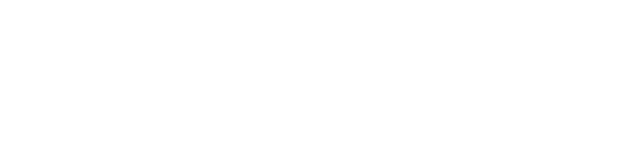
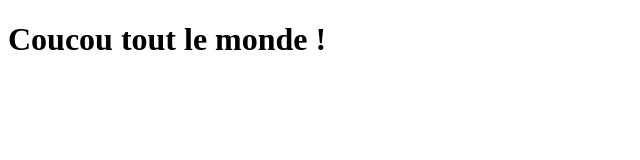
Before and after one commit to SGALT/git-branches-demo, a plain HTML site: page index.html in a window 1280 px wide. Shown: the whole page, without its empty margins (0-640 px from the left). Drawn offline with Linux system fonts and the light colour scheme.

Commit message:
Add of h1 title in index

```diff
--- a/index.html
+++ b/index.html
@@ -6,6 +6,6 @@
   <title>Document</title>
 </head>
 <body>
-
+  <h1>Coucou tout le monde !</h1>
 </body>
 </html>
```
